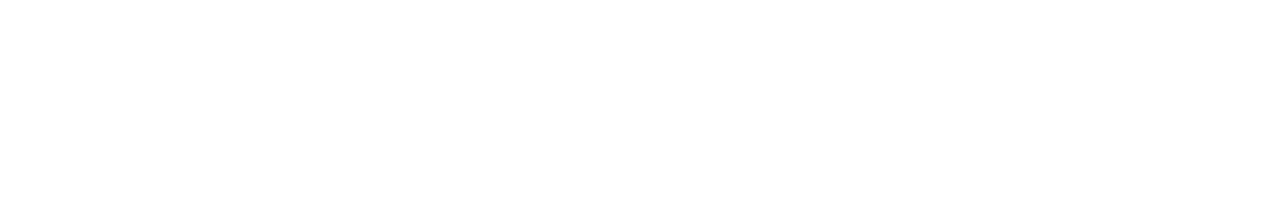
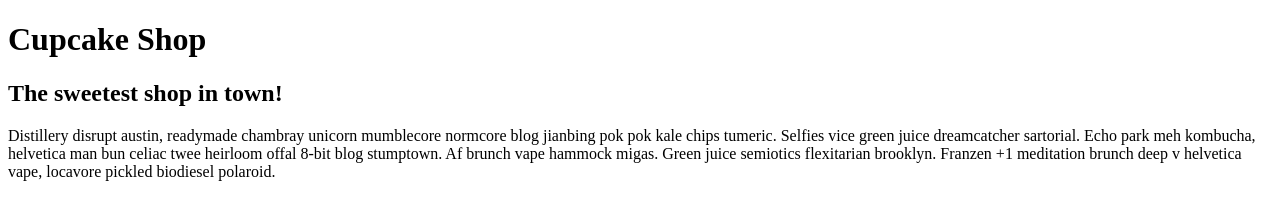
Before and after one commit to philip-putnam/cupcake-shop, a plain HTML site: page index.html in a window 1280 px wide. Drawn offline with Linux system fonts and the light colour scheme.

Commit message:
add html and classes to cupcake-shop.html

```diff
--- a/index.html
+++ b/index.html
@@ -5,6 +5,10 @@
     <link href="css/styles.css" type="text/css" rel="stylesheet">
   </head>
   <body>
+    <h1 class="flashy">Cupcake Shop</h1>
 
+    <h2 class="flashy">The sweetest shop in town!</h2>
+
+    <p class="flashy">Distillery disrupt austin, readymade chambray unicorn mumblecore normcore blog jianbing pok pok kale chips tumeric. Selfies vice green juice dreamcatcher sartorial. Echo park meh kombucha, helvetica man bun celiac twee heirloom offal 8-bit blog stumptown. Af brunch <span class="best">vape hammock migas</span>. Green juice semiotics flexitarian brooklyn. Franzen +1 meditation brunch deep v helvetica vape, locavore pickled biodiesel polaroid.</p>
   </body>
 </html>
```
